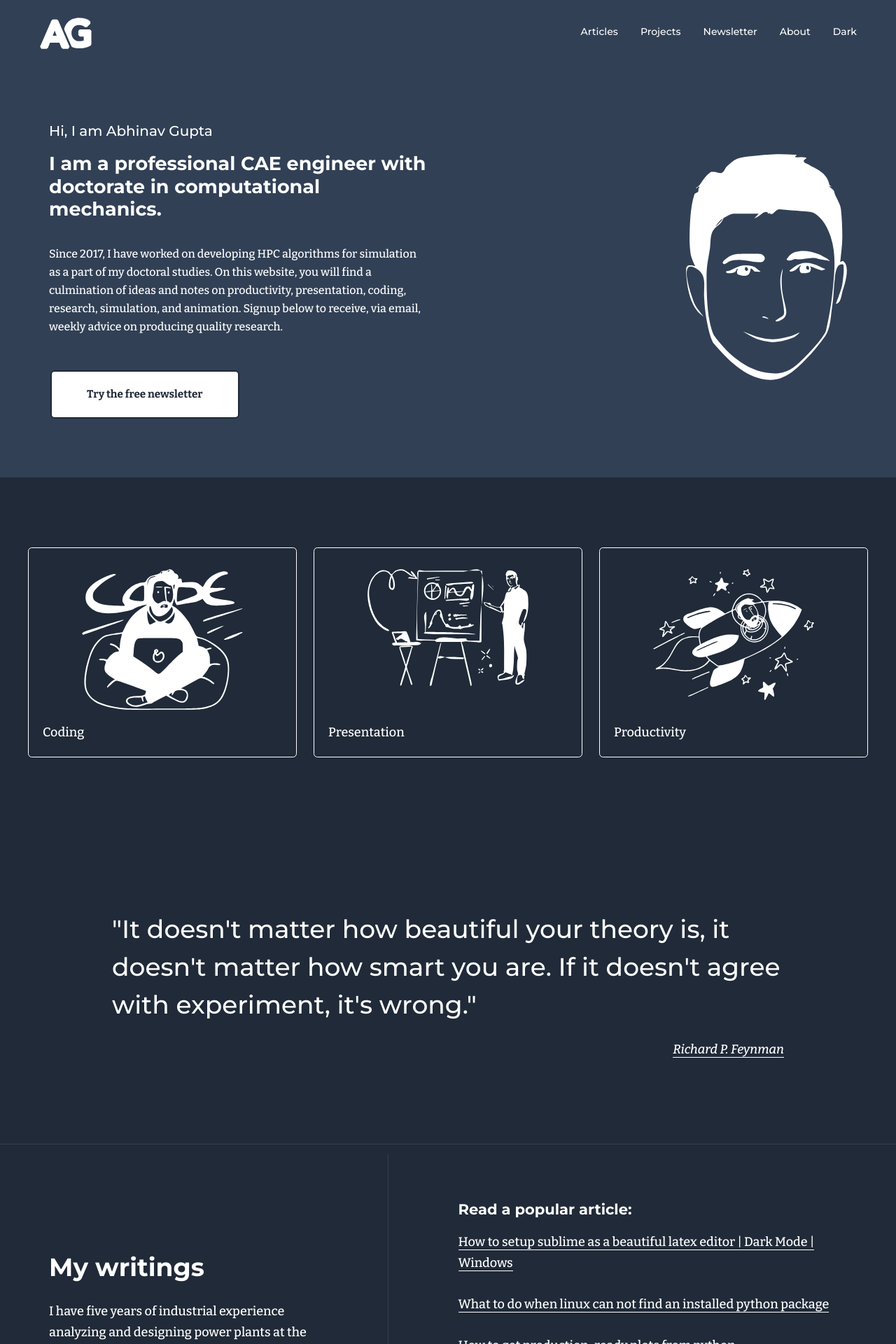
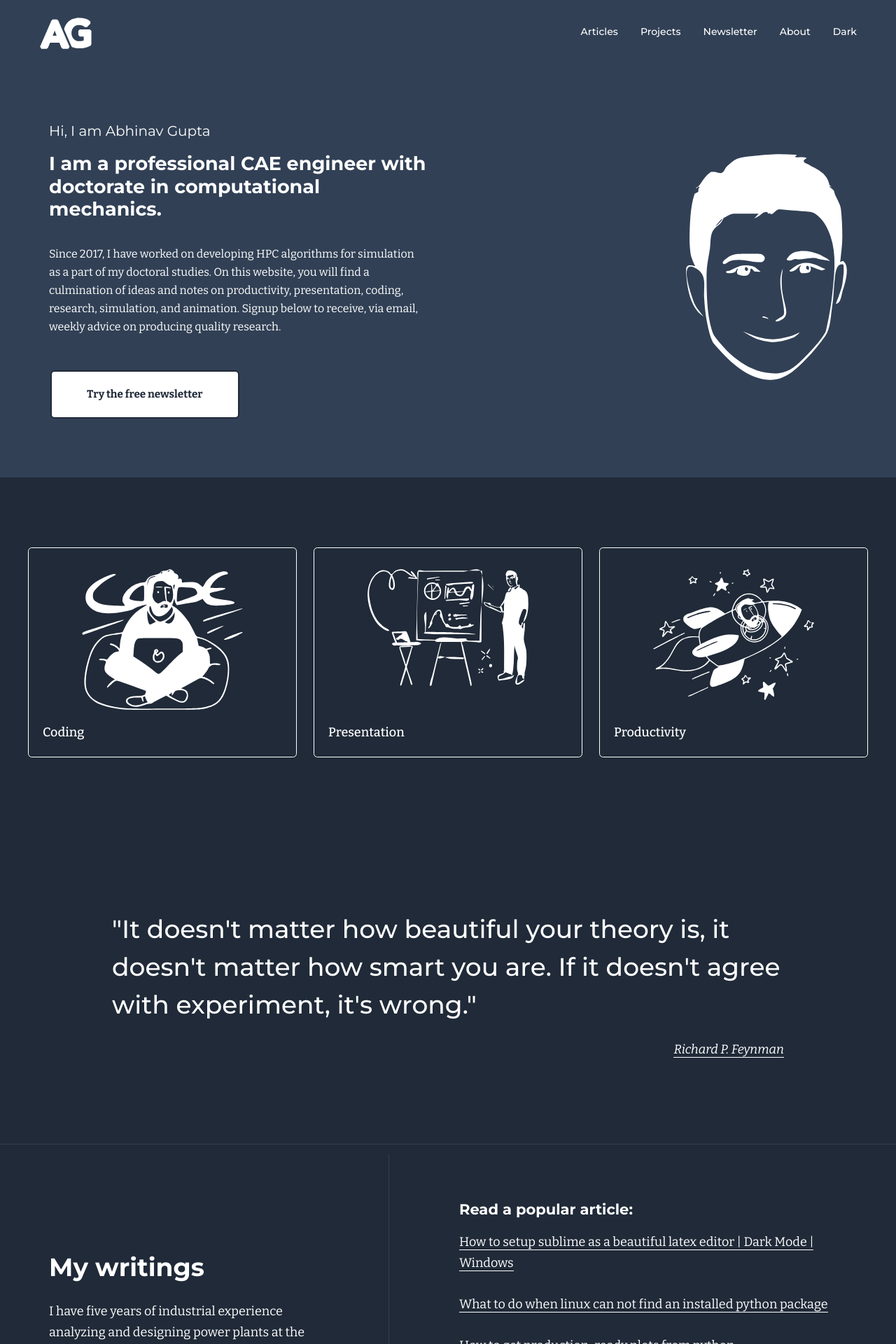
Before and after one commit to iitrabhi/iitrabhi.github.io, a Jekyll site: the page built from index.markdown, in a window 1280 px wide. Shown: the top 1920 px of the page at 70% size. Built offline with Jekyll 4.4.1, drawn with Linux system fonts in a browser that asks for light colours.

Commit message:
update font weight

```diff
--- a/_sass/moving.scss
+++ b/_sass/moving.scss
@@ -2,11 +2,9 @@
 
 // Define defaults for each variable.
 
-$base-font-family: "Bitter",
-"Bitter",
-sans-serif;
+$base-font-family: "Bitter", "Bitter", sans-serif;
 $base-font-size: 18px !default;
-$base-font-weight: 500 !default;
+$base-font-weight: 400 !default;
 $small-font-size: $base-font-size * 0.85 !default;
 $base-line-height: 1.625 !default;
 $small-line-height: 1.6 !default;
```
Also changed, not shown: .obsidian/workspace.json.
